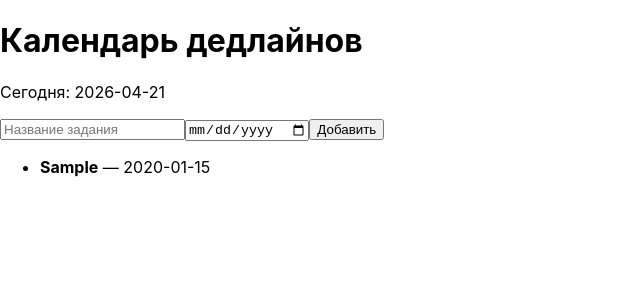
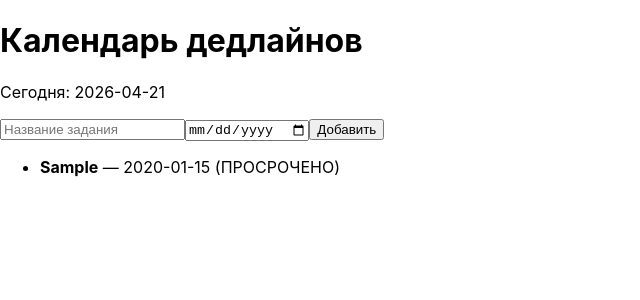
Before and after one commit to Erroregor1/deadline-calendar, a React (Create React App) app: page / in a window 1280 px wide. Both pictures are taken after typing "Sample", "2020-01-15" into the empty fields and a click on the button "Добавить". Shown: the top 300 px of the page, without its empty margins (0-640 px from the left). Built offline with nearby package versions, Linux system fonts and the light colour scheme.

Commit message:
feat: add expired tasks highlighting

```diff
--- a/src/App.js
+++ b/src/App.js
@@ -31,11 +31,15 @@ function App() {
       </form>
 
       <ul>
-        {tasks.map(task => (
-          <li key={task.id}>
-            <strong>{task.title}</strong> — {task.date}
-          </li>
-        ))}
+        {tasks.map(task => {
+          const isExpired = new Date(task.date) < new Date(today);
+          return (
+            <li key={task.id} className={isExpired ? 'expired' : ''}>
+              <strong>{task.title}</strong> — {task.date}
+              {isExpired && <span> (ПРОСРОЧЕНО)</span>}
+            </li>
+          );
+        })}
       </ul>
     </div>
   );
```
